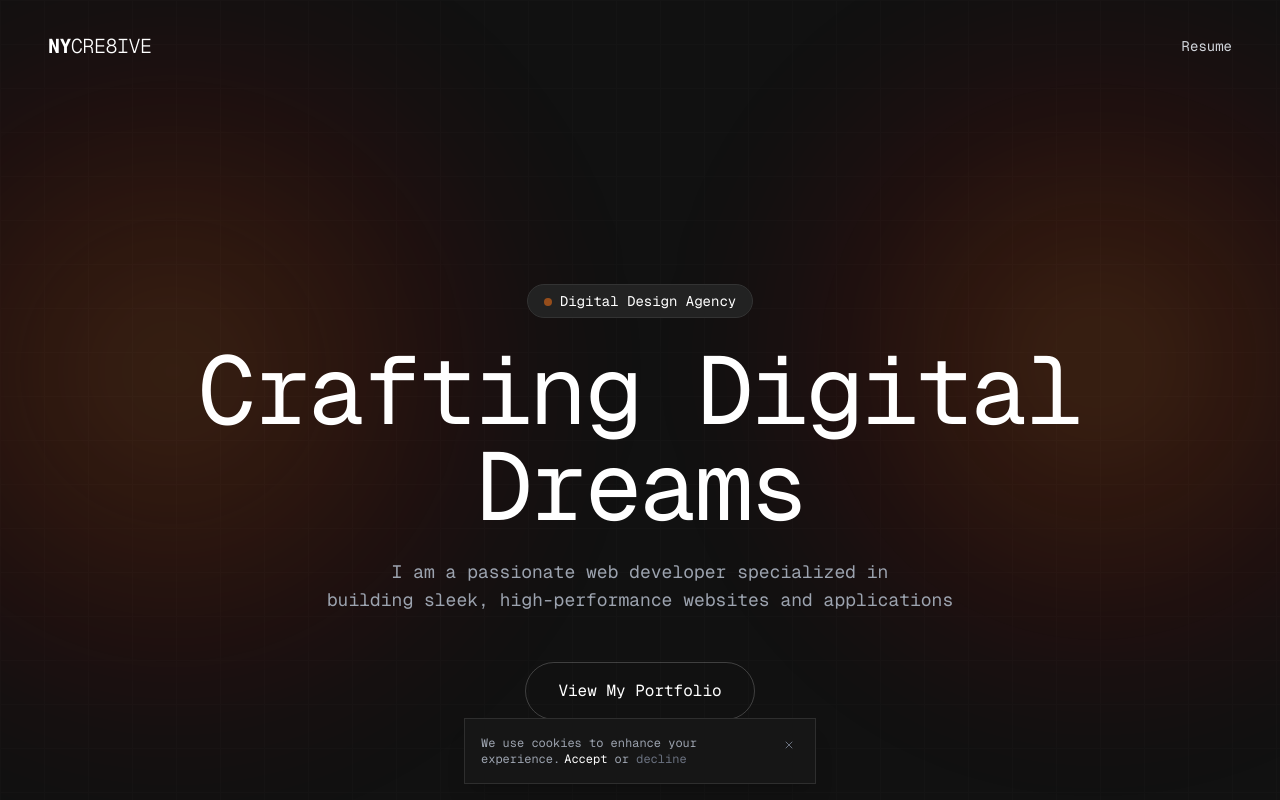
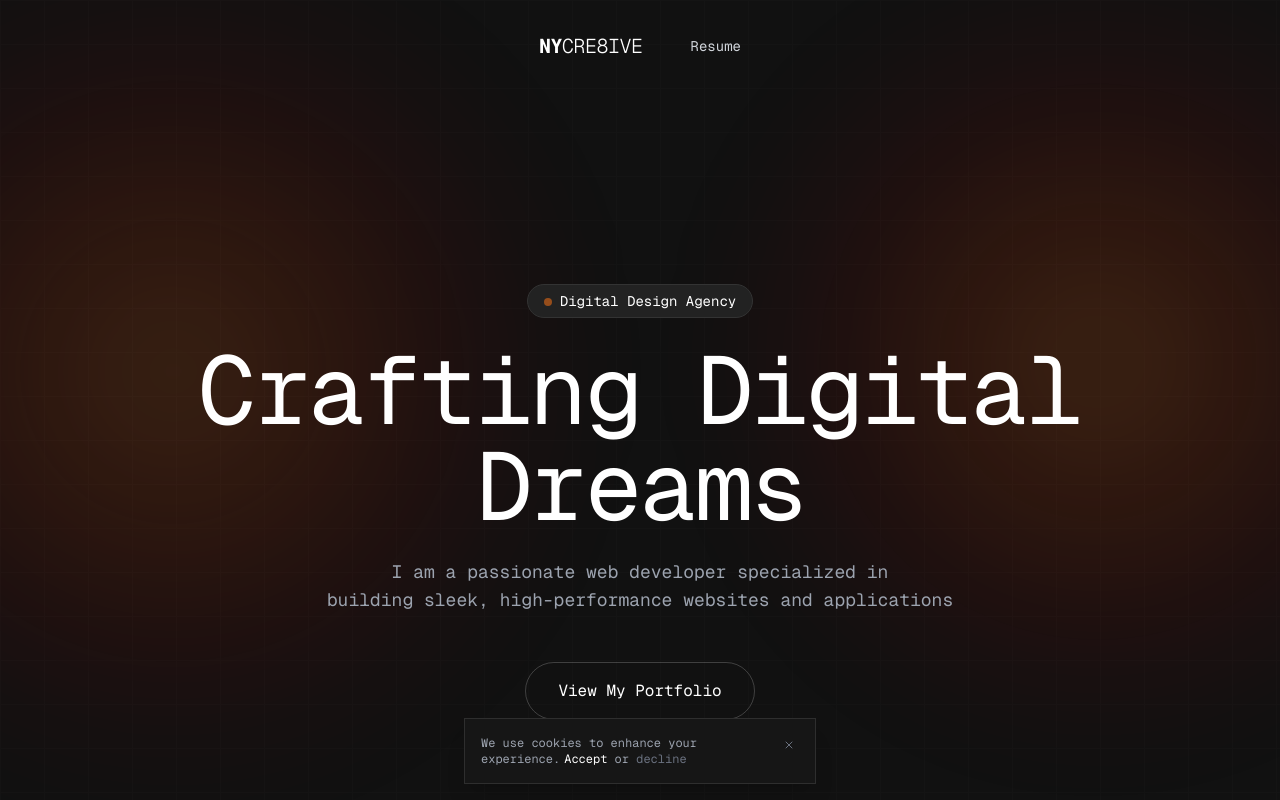
Before and after one commit to nanayawdev/nycre8ivestudio, a Next.js app: page / in a window 1280 px wide. Shown: the top 800 px of the page. Built offline with nearby package versions, Linux system fonts and the light colour scheme.

Commit message:
Refactor hero navigation with centered layout and simplified structure

```diff
--- a/components/ui/hero.tsx
+++ b/components/ui/hero.tsx
@@ -55,19 +55,17 @@ export function Hero({ className, ...props }: HeroProps) {
 
       {/* Content */}
       <div className="relative z-10">
-        {/* Navigation */}
-        <nav className="flex justify-between items-center px-8 py-8 md:px-12">
+        {/* Navigation - Horizontal centered positioning */}
+        <nav className="flex items-center justify-center gap-12 px-8 py-8 md:px-12">
           <div className="text-white font-bold text-xl tracking-tight">
             NY<span className="font-light">CRE8IVE</span>
           </div>
-          <div className="flex items-center gap-6 md:gap-10">
           <button
             onClick={() => setIsResumeOpen(true)}
             className="text-gray-300 hover:text-white text-sm transition-colors"
           >
             Resume
           </button>
-          </div>
         </nav>
 
         {/* Hero Content */}
```
Lines whose indentation alone changed are shown as unchanged.
